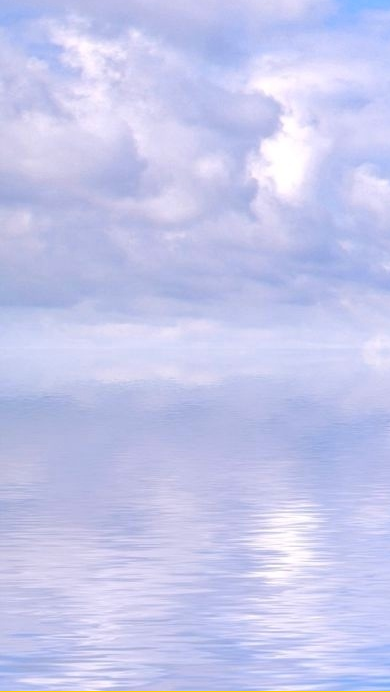
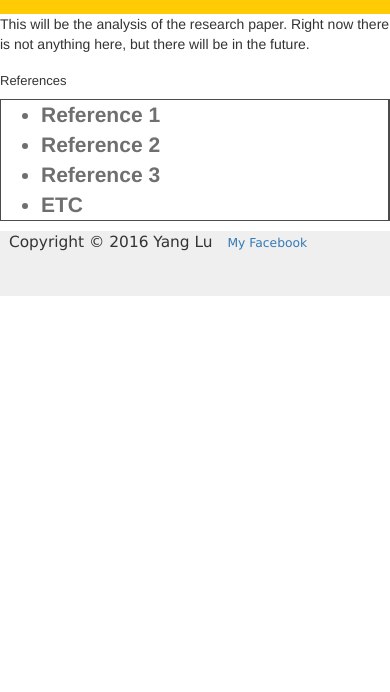
Before and after one commit to yangxlu/Portfolio, a Python web app: template templates/research.html in a window 390 px wide; the page is wider, and only the part inside the window is pictured. Shown: the part 776-1468 px from the top of that part. After the commit the page ends 1072 px from the top of that part, so only its background shows below. Run offline with Jinja, Linux system fonts and the light colour scheme; the template is opened without the code that fills it: most values are stand-ins (such as "Sample title", 1, 10 or a date in 2020); some libraries are stand-ins or nearby versions.

Commit message:
fixed highlight and size

```diff
--- a/static/mystyle.css
+++ b/static/mystyle.css
@@ -1,3 +1,9 @@
+
+li.active a{
+	background-color: blue !important;
+
+}
+
 
 a:hover{
 	color:white!important;
@@ -5,9 +11,7 @@
 	background-color:  #0039e6 !important;
 }
 
-a:active{
 
-}
 
 h1{
 	text-align: center;
@@ -23,6 +27,11 @@
 
 div#main-image{
 	margin-top: -50px;
+
+}
+
+#main-image img{
+	max-width: 100vw;
 }
 
 
@@ -78,7 +87,7 @@
 footer{
 
 	width: 100%;
-  position: relative;
+
   left:0;
   right:0;
   bottom: 0;
@@ -118,6 +127,8 @@
 	padding-left: 20px;
 
 }
+
+
 
 
 
@@ -304,8 +315,14 @@
 }
 
 h1{
-	font-size: small !important
+	font-size: small !important;
    }
+
+div.column img{
+	width: 225px;
+	height: 200px;
+}
+
 }
 
 
--- a/templates/base.html
+++ b/templates/base.html
@@ -34,10 +34,10 @@
 
 		<div class = "nav">
 		<ul class="nav nav-pills nav-justified">
-  <li class = "active" role="presentation"><a href="index.html">{{home}}</a></li>
-  <li class = "active" role="presentation"><a href="research.html">{{research}}</a></li>
-  <li class = "active" role="presentation"><a href="aboutme.html">{{aboutme}}</a></li>
-  <li class = "active" role="presentation"><a href="login.html">{{login}}</a></li>
+  <li class = "{{active1}}" role="presentation"><a href="index.html">{{home}}</a></li>
+  <li class = "{{active2}}" role="presentation"><a href="research.html">{{research}}</a></li>
+  <li class = "{{active3}}" role="presentation"><a href="aboutme.html">{{aboutme}}</a></li>
+  <li class = "{{active4}}" role="presentation"><a href="login.html">{{login}}</a></li>
 </ul>
 
 </div>
--- a/templates/research.html
+++ b/templates/research.html
@@ -12,6 +12,16 @@
 
 <div>
 
+<p> This will be the analysis of the research paper. Right now there is not anything here, but there will be in the future. </p>
+
+<h2> References </h2>
+
+<ul>
+  <li>Reference 1</li>
+  <li>Reference 2</li>
+  <li>Reference 3</li>
+  <li> ETC </li>
+</ul>
 
 
 
```
Also changed, not shown: main.py (+5 -4 lines), 1 other file.
